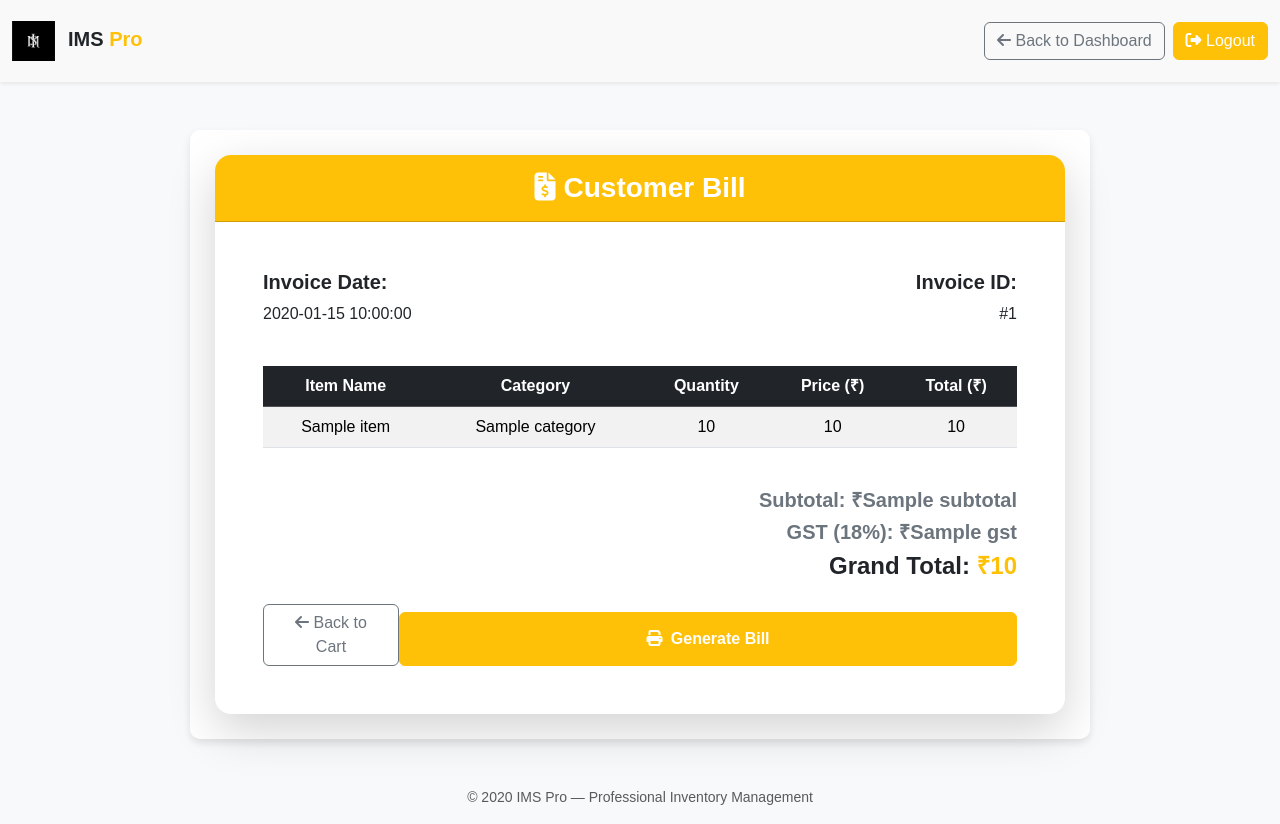
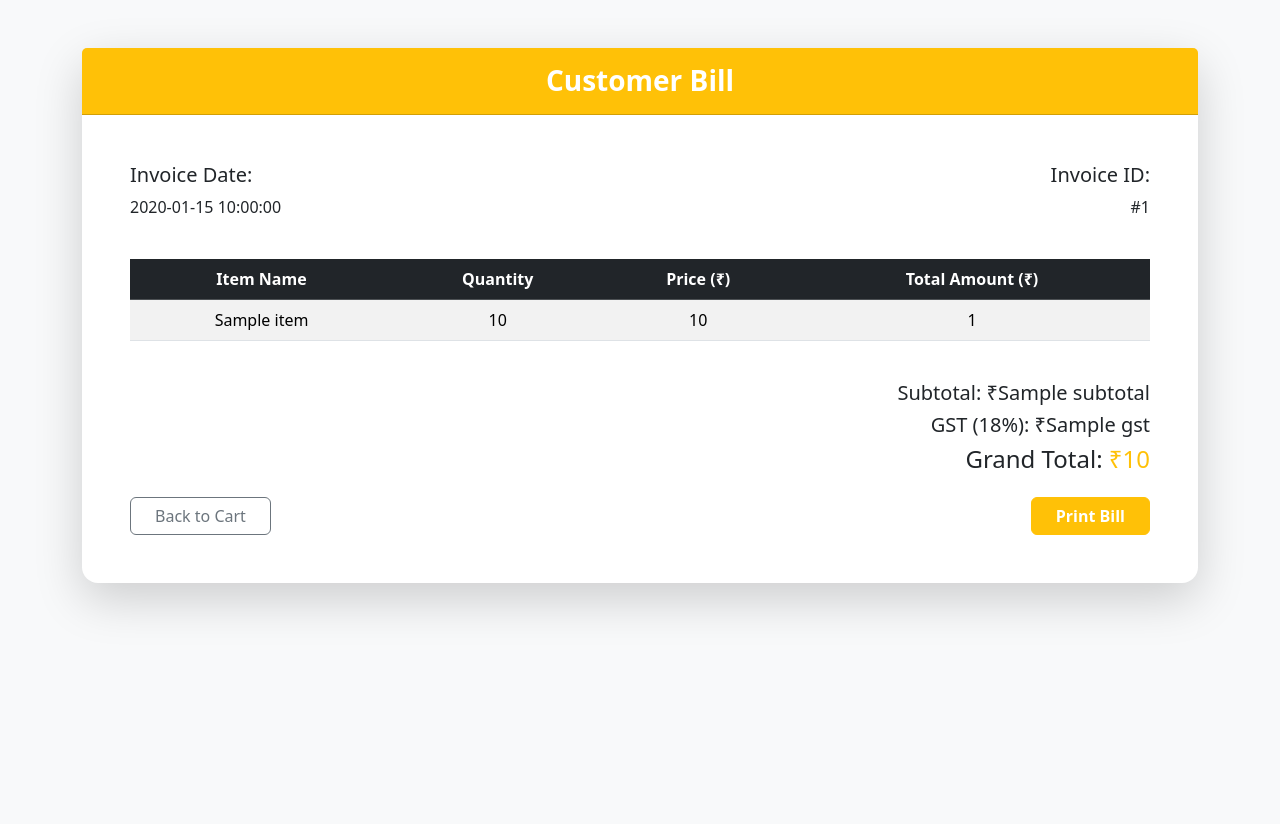
Before and after one commit to mishralakshya012-afk/Inventory-Management, a Flask app: template templates/bill.html in a window 1280 px wide. After the commit the page ends 612 px from the top, so only its background shows below. Run offline with Flask 3, Linux system fonts and the light colour scheme; the template is opened without the code that fills it: most values are stand-ins (such as "Sample title", 1, 10 or a date in 2020).

Commit message:
Update bill.html

```diff
--- a/templates/bill.html
+++ b/templates/bill.html
@@ -3,47 +3,24 @@
 <head>
   <meta charset="UTF-8">
   <title>IMS Pro | Bill</title>
-  <meta name="viewport" content="width=device-width, initial-scale=1">
   <link href="https://cdn.jsdelivr.net/npm/bootstrap@5.3.3/dist/css/bootstrap.min.css" rel="stylesheet">
-  <link href="https://cdnjs.cloudflare.com/ajax/libs/font-awesome/6.5.0/css/all.min.css" rel="stylesheet">
-  <link href="https://cdn.jsdelivr.net/npm/aos@2.3.4/dist/aos.css" rel="stylesheet">
-  <link rel="stylesheet" href="{{ url_for('static', filename='css/style.css') }}">
 </head>
 <body class="bg-light">
 
-  <!-- Navbar -->
-  <nav class="navbar navbar-expand-lg navbar-light shadow-sm py-3" style="background-color: #f9f9f9;">
-    <div class="container-fluid">
-      <a class="navbar-brand fw-bold text-dark" href="{{ url_for('dashboard') }}">
-        <img src="{{ url_for('static', filename='images/ims_logo.png') }}" alt="IMS Pro" height="40" class="me-2">
-        IMS <span class="text-warning">Pro</span>
-      </a>
-      <div class="d-flex">
-        <a href="{{ url_for('dashboard') }}" class="btn btn-outline-secondary me-2">
-          <i class="fa-solid fa-arrow-left"></i> Back to Dashboard
-        </a>
-        <a href="{{ url_for('logout') }}" class="btn btn-warning text-white">
-          <i class="fa-solid fa-right-from-bracket"></i> Logout
-        </a>
-      </div>
-    </div>
-  </nav>
-
-  <!-- Bill Section -->
-  <div class="container mt-5 mb-5" data-aos="fade-up">
+<div class="container mt-5 mb-5">
   <div class="card shadow-lg border-0 rounded-4">
-      <div class="card-header text-center bg-warning text-white rounded-top-4 py-3">
-        <h3 class="mb-0 fw-bold"><i class="fa-solid fa-file-invoice-dollar me-2"></i>Customer Bill</h3>
+    <div class="card-header text-center bg-warning text-white py-3">
+      <h3 class="mb-0 fw-bold">Customer Bill</h3>
     </div>
     <div class="card-body p-5">
 
       <div class="row mb-4">
         <div class="col-md-6">
-            <h5 class="fw-bold">Invoice Date:</h5>
+          <h5>Invoice Date:</h5>
           <p>{{ current_date }}</p>
         </div>
         <div class="col-md-6 text-end">
-            <h5 class="fw-bold">Invoice ID:</h5>
+          <h5>Invoice ID:</h5>
           <p>#{{ invoice_id }}</p>
         </div>
       </div>
@@ -53,20 +30,18 @@
           <thead class="table-dark text-center">
             <tr>
               <th>Item Name</th>
-                <th>Category</th>
               <th>Quantity</th>
               <th>Price (₹)</th>
-                <th>Total (₹)</th>
+              <th>Total Amount (₹)</th>
             </tr>
           </thead>
           <tbody>
             {% for item in cart_items %}
             <tr class="text-center">
               <td>{{ item['name'] }}</td>
-                <td>{{ item['category'] }}</td>
               <td>{{ item['quantity'] }}</td>
               <td>{{ item['price'] }}</td>
-                <td>{{ item['total'] }}</td>
+              <td>{{ item['total_amount'] }}</td>
             </tr>
             {% endfor %}
           </tbody>
@@ -74,30 +49,19 @@
       </div>
 
       <div class="text-end mb-4">
-          <h5 class="fw-bold text-secondary">Subtotal: ₹{{ subtotal }}</h5>
-          <h5 class="fw-bold text-secondary">GST (18%): ₹{{ gst }}</h5>
-          <h4 class="fw-bold text-dark mt-2">Grand Total: <span class="text-warning">₹{{ grand_total }}</span></h4>
+        <h5>Subtotal: ₹{{ subtotal }}</h5>
+        <h5>GST (18%): ₹{{ gst }}</h5>
+        <h4 class="mt-2">Grand Total: <span class="text-warning">₹{{ grand_total }}</span></h4>
       </div>
 
       <div class="d-flex justify-content-between mt-4">
-          <a href="{{ url_for('cart') }}" class="btn btn-outline-secondary px-4">
-            <i class="fa-solid fa-arrow-left"></i> Back to Cart
-          </a>
-          <button onclick="window.print()" class="btn btn-warning text-white px-4 fw-bold">
-            <i class="fa-solid fa-print me-1"></i> Generate Bill
-          </button>
+        <a href="{{ url_for('cart') }}" class="btn btn-outline-secondary px-4">Back to Cart</a>
+        <button onclick="window.print()" class="btn btn-warning text-white px-4 fw-bold">Print Bill</button>
       </div>
 
     </div>
   </div>
 </div>
 
-  <footer class="text-center mt-5 mb-3 text-muted small">
-    &copy; {{ current_year }} IMS Pro — Professional Inventory Management
-  </footer>
-
-  <script src="https://cdn.jsdelivr.net/npm/bootstrap@5.3.3/dist/js/bootstrap.bundle.min.js"></script>
-  <script src="https://cdn.jsdelivr.net/npm/aos@2.3.4/dist/aos.js"></script>
-  <script>AOS.init();</script>
 </body>
 </html>
```
Lines whose indentation alone changed are shown as unchanged.
